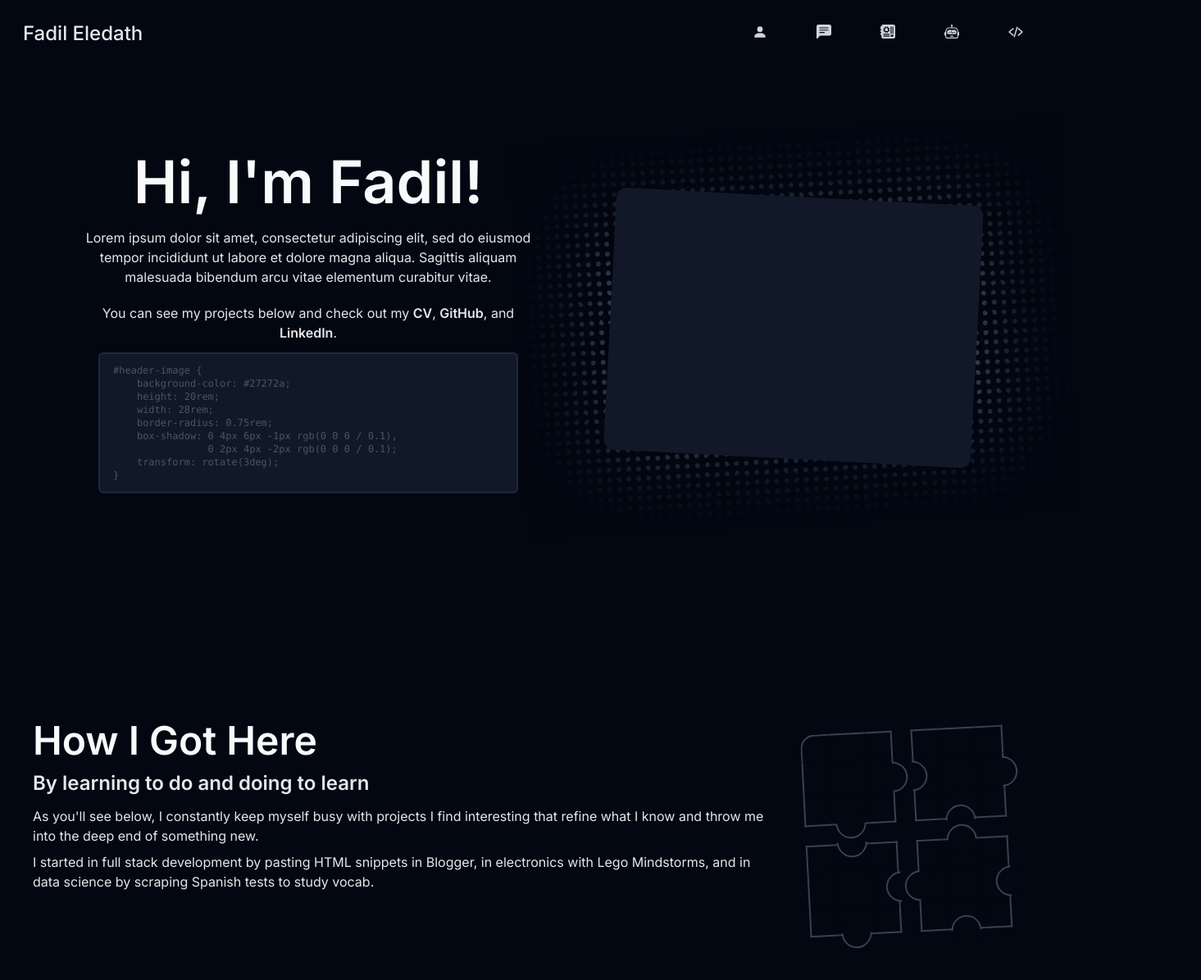
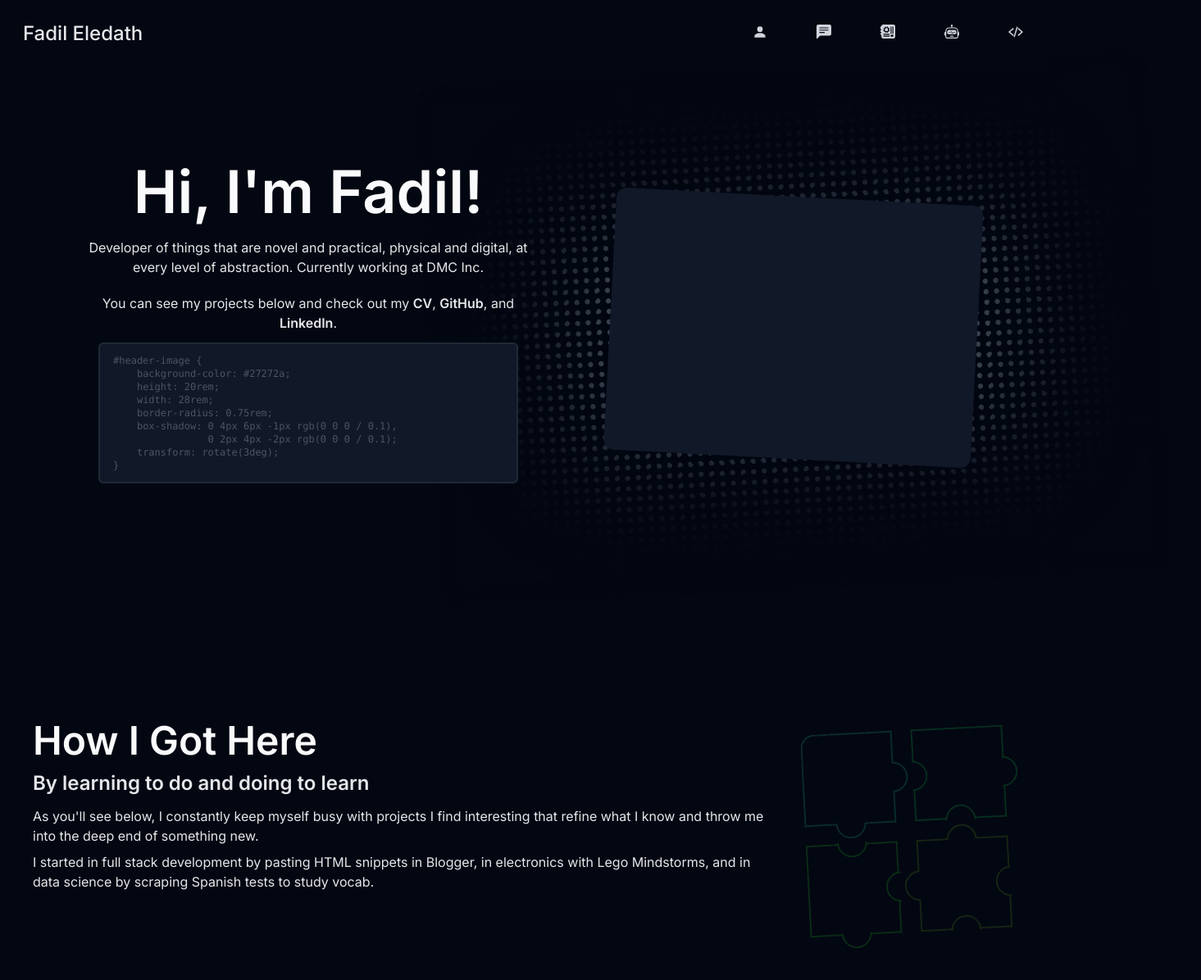
Before and after one commit to fadilf/portfolio, a Next.js app: page / in a window 1280 px wide. Shown: the top 1196 px of the page at 82% size, 1465 px wide, since content can reach past the window. Built offline with nearby package versions, Linux system fonts and the light colour scheme.

Commit message:
Puzzle color shifting

```diff
--- a/src/app/Header.tsx
+++ b/src/app/Header.tsx
@@ -38,9 +38,14 @@ export default function Header() {
 						case 1:
 							imgElem.current.style.height = "20rem";
 							imgElem.current.style.width = "28rem";
-							if (veilElem.current != null)
+							if (veilElem.current != null) {
 								veilElem.current.style.marginLeft = "5rem";
-							document.querySelectorAll<HTMLElement>('.dotted-bg, .veil-bg').forEach((elem) => {
+							}
+							document.querySelectorAll<HTMLElement>('.veil-bg').forEach((elem) => {
+								elem.style.width = "28rem";
+							});
+							document.querySelectorAll<HTMLElement>('.dotted-bg').forEach((elem) => {
+								elem.style.animation = "900ms ease-in-out 300ms 1 normal forwards running search";
 								elem.style.width = "28rem";
 							});
 							break;
@@ -55,7 +60,7 @@ export default function Header() {
 							if (veilElem.current != null)
 								veilElem.current.style.transform = "rotate(3deg)";
 								document.querySelectorAll<HTMLElement>('.dotted-bg').forEach((elem) => {
-									elem.style.transform = "rotate(-6deg) scale(1.5)";
+									elem.style.transform = "rotate(-6deg) scale(2)";
 								});
 							imgElem.current.style.backgroundImage = "url('/a_decade_of_experience.jpg')";
 							break;
@@ -122,7 +127,7 @@ export default function Header() {
 				<div ref={stylingParent} className='max-w-xl text-center relative z-10'>
 					<h1 className='text-7xl font-semibold text-gray-50'>Hi, I'm Fadil!</h1>
 					<p className='my-5'>
-					Lorem ipsum dolor sit amet, consectetur adipiscing elit, sed do eiusmod tempor incididunt ut labore et dolore magna aliqua. Sagittis aliquam malesuada bibendum arcu vitae elementum curabitur vitae.
+						Developer of things that are novel and practical, physical and digital, at every level of abstraction. Currently working at DMC Inc.
 					</p>
 					<p>
 						You can see my projects below and check out my <Link className='font-semibold' href="">CV</Link>, <Link className='font-semibold' href="https://github.com/fadilf/">GitHub</Link>, and <Link className='font-semibold' href="">LinkedIn</Link>.
--- a/src/app/globals.css
+++ b/src/app/globals.css
@@ -34,6 +34,32 @@ body {
     )
     rgb(var(--background-start-rgb));
 } */
+
+.dotted-bg {
+  background-image: url("/dotted.svg");
+  height: 20rem;
+  width: 0;
+  /* transition-duration: 300ms; */
+  margin-bottom: -20rem;
+  position: relative;
+  transform: scale(2) rotate(-3deg);
+  box-shadow: inset #030712 0 0 4rem 10rem;
+  z-index: -10;
+  background-size: 4rem;
+  /* animation: search 1s ease-in-out; */
+}
+
+@keyframes search {
+  0% {
+    box-shadow: inset #030712 0 0 4rem 10rem;
+  }
+  15% {
+    box-shadow: inset #030712 0 0 4rem 5rem;
+  }
+  100% {
+    box-shadow: inset #030712 0 0 4rem 5.5rem;
+  }
+}
 
 .jigsaw-text {
   display: inline-block;
@@ -101,6 +127,42 @@ body {
   transition-delay: 600ms;
 }
 
+.jigsaw.show .piece-1 *,
+.jigsaw.show .piece-1 *::before,
+.jigsaw.show .piece-1 *::after {
+  animation: piece-cycle 4000ms linear none infinite;
+}
+.jigsaw.show .piece-2 *,
+.jigsaw.show .piece-2 *::before,
+.jigsaw.show .piece-2 *::after {
+  animation: piece-cycle 4000ms linear 250ms infinite;
+}
+.jigsaw.show .piece-3 *,
+.jigsaw.show .piece-3 *::before,
+.jigsaw.show .piece-3 *::after {
+  animation: piece-cycle 4000ms linear 500ms infinite;
+}
+.jigsaw.show .piece-4 *,
+.jigsaw.show .piece-4 *::before,
+.jigsaw.show .piece-4 *::after {
+  animation: piece-cycle 4000ms linear 750ms infinite;
+}
+
+@keyframes piece-cycle {
+  0% {
+    border-color: rgb(69 10 10);
+  }
+  33% {
+    border-color: rgb(5 46 22);
+  }
+  66% {
+    border-color: rgb(23 37 84);
+  }
+  100% {
+    border-color: rgb(69 10 10);
+  }
+}
+
 .piece-1 {
   z-index: 10;
 }
@@ -160,8 +222,8 @@ body {
   position: relative;
   z-index: 3;
   border: var(--piece-border-size) solid var(--piece-border-color);
-  border-left-color: transparent;
-  border-top-color: transparent;
+  border-left-color: transparent !important;
+  border-top-color: transparent !important;
 }
 
 .piece.female-right > span:nth-of-type(6),
```
